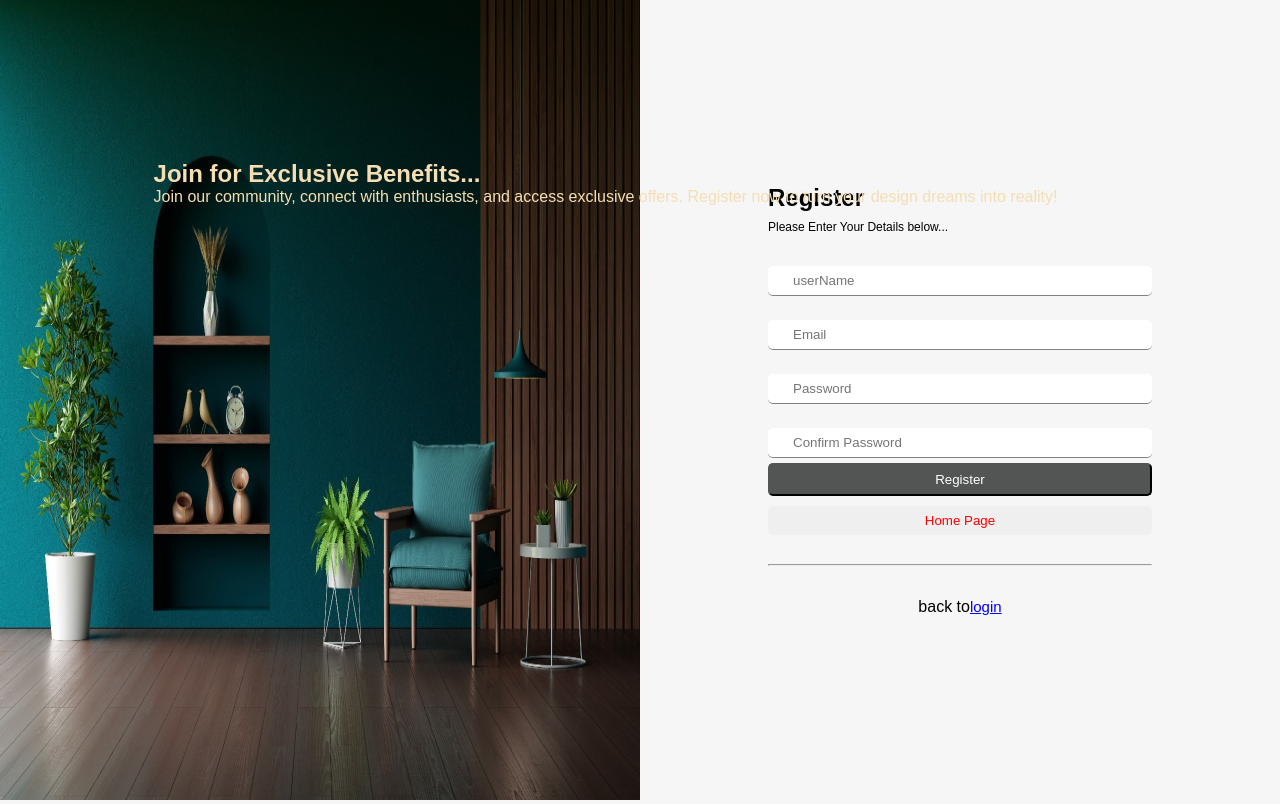
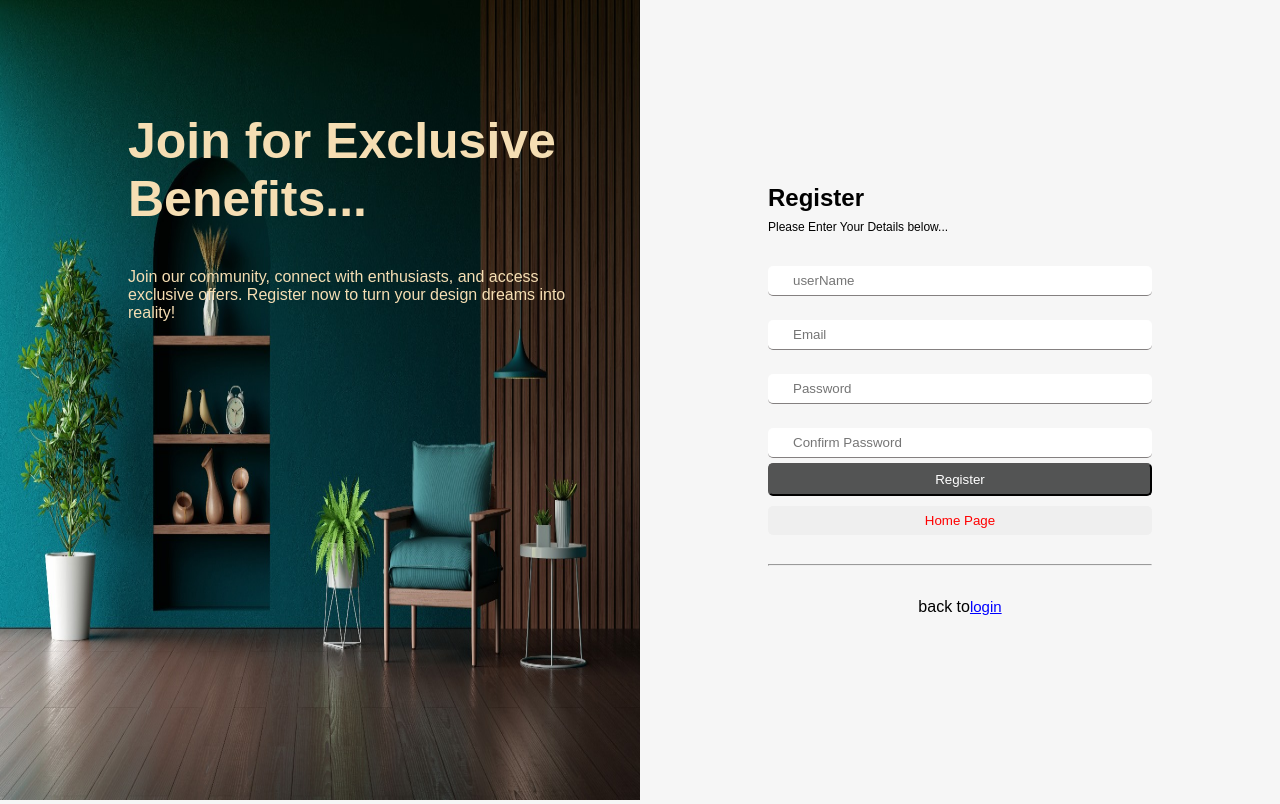
Before and after one commit to Shashinda2001/group-project, a React (Create React App) app in the folder font-End/furniture-app/: page /SignForm in a window 1280 px wide. Built offline with nearby package versions, Linux system fonts and the light colour scheme.

Commit message:
Update register.css
update css file for the img-div-box.

```diff
--- a/font-End/furniture-app/src/css/register.css
+++ b/font-End/furniture-app/src/css/register.css
@@ -26,9 +26,14 @@
 }
 .main_container .left_div .img_div_box{
     position: absolute;
-    top: 20vh;
-    left: 12vw;
+    top: 14vh;
+    left: 10vw;
     color: wheat;
+    width: 35vw;
+}
+.main_container .left_div .img_div_box h2{
+    font-size: 50px;
+    margin-bottom: 5vh;
 }
 .main_container .right_div{
     height: 100%;
```
